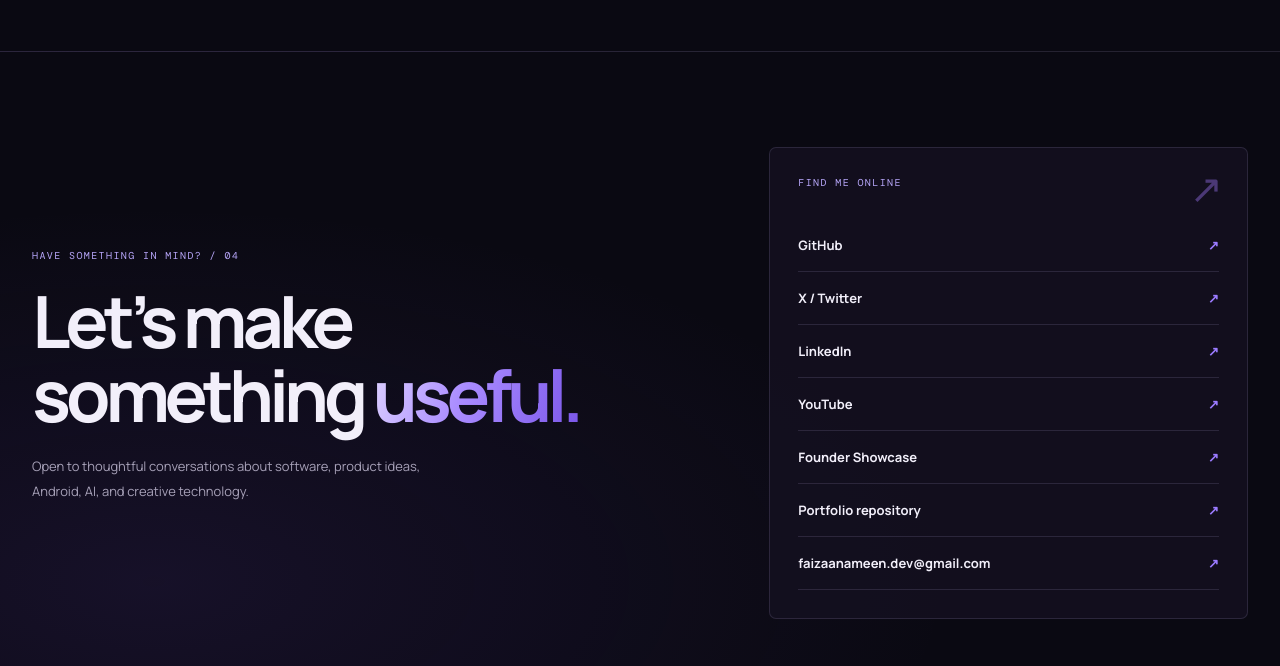
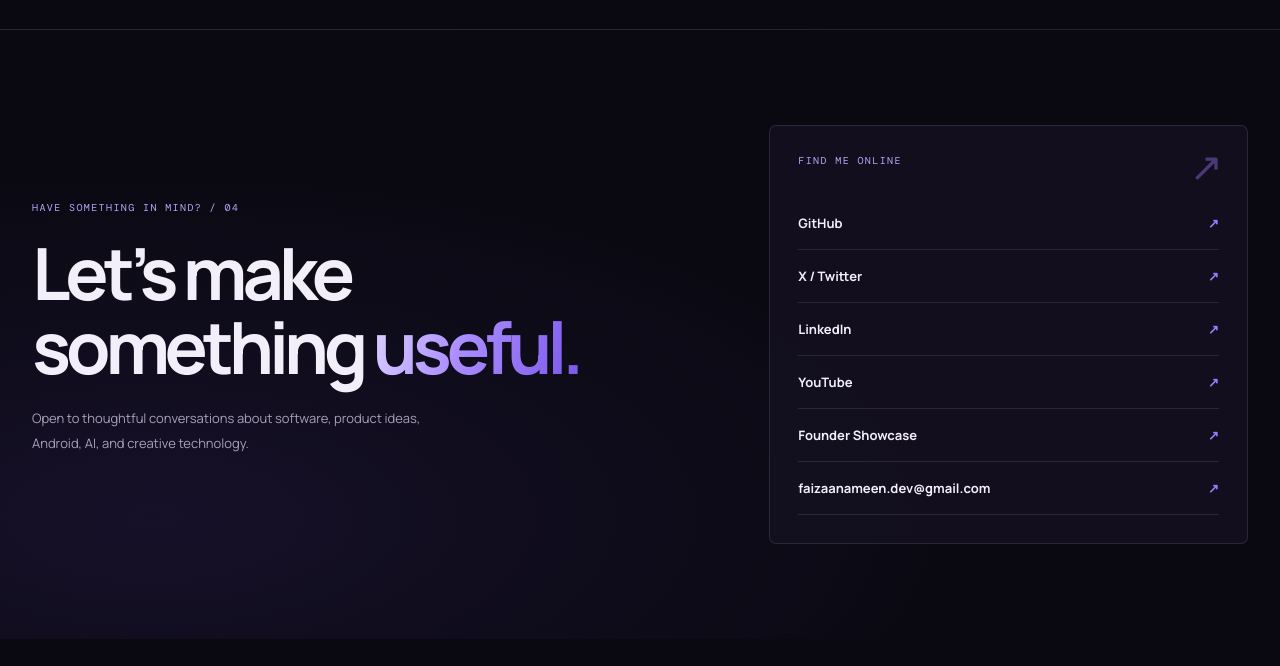
Before and after one commit to faizaanameenr/Faizaan-Ameen, a plain HTML site: page index.html in a window 1280 px wide. Shown: the part 4490-5156 px from the top of the page. Drawn offline with nearby package versions, Linux system fonts and the light colour scheme.

Commit message:
Remove portfolio repository link and fix stray newline text

```diff
--- a/index.html
+++ b/index.html
@@ -23,7 +23,8 @@
   <meta property="og:image" content="https://faizaanameenr.vercel.app/social-preview.svg">
   <meta name="twitter:card" content="summary_large_image">
   <meta name="twitter:title" content="Faizaan Ameen R — Software Developer">
-  <meta name="twitter:description" content="Building useful software across Android, AI, automation, and design.">\n  <meta name="twitter:image" content="https://faizaanameenr.vercel.app/social-preview.svg">
+  <meta name="twitter:description" content="Building useful software across Android, AI, automation, and design.">
+  <meta name="twitter:image" content="https://faizaanameenr.vercel.app/social-preview.svg">
   <script type="application/ld+json">
   {
     "@context": "https://schema.org",
@@ -104,7 +105,7 @@
       </div>
     </section>
     <section class="section-wrap toolkit-section" id="toolkit"><div class="section-heading"><div><div class="eyebrow">TOOLS & INTERESTS / 03</div><h2>The working <span class="gradient-text">toolkit.</span></h2></div><p>A snapshot of the technologies and disciplines I work with or actively explore. Not a claim of equal depth across every tool.</p></div><div class="toolkit-grid"><div class="toolkit-card"><div class="tool-icon">⌘</div><div><h3>Android engineering</h3><p>Kotlin · Jetpack Compose · Material 3 · Gradle</p></div><span>01</span></div><div class="toolkit-card"><div class="tool-icon">◈</div><div><h3>Backend & data</h3><p>Supabase · PostgreSQL · Auth · Data boundaries</p></div><span>02</span></div><div class="toolkit-card"><div class="tool-icon">✳</div><div><h3>AI & agents</h3><p>Gemini · OpenRouter · AI-assisted coding workflows</p></div><span>03</span></div><div class="toolkit-card"><div class="tool-icon">▧</div><div><h3>Design & experience</h3><p>UI/UX · Responsive layouts · Visual consistency</p></div><span>04</span></div><div class="toolkit-card"><div class="tool-icon">⌁</div><div><h3>Automation & quality</h3><p>PowerShell · Build verification · Debugging</p></div><span>05</span></div><div class="toolkit-card"><div class="tool-icon">⌘</div><div><h3>Web foundations</h3><p>HTML · CSS · JavaScript · GitHub</p></div><span>06</span></div></div></section>
-    <section class="contact-section" id="contact"><div class="section-wrap contact-layout"><div><div class="eyebrow">HAVE SOMETHING IN MIND? / 04</div><h2>Let’s make<br>something <span class="gradient-text">useful.</span></h2><p>Open to thoughtful conversations about software, product ideas, Android, AI, and creative technology.</p></div><div class="contact-panel"><span class="contact-orb">↗</span><div class="contact-panel-label">FIND ME ONLINE</div><a href="https://github.com/faizaanameenr" target="_blank" rel="noopener noreferrer">GitHub <span>↗</span></a><a href="https://x.com/faizaanameenr" target="_blank" rel="noopener noreferrer">X / Twitter <span>↗</span></a><a href="https://www.linkedin.com/in/faizaan-ameen-268a84447/" target="_blank" rel="noopener noreferrer">LinkedIn <span>↗</span></a><a href="https://www.youtube.com/@faizaanameenr" target="_blank" rel="noopener noreferrer">YouTube <span>↗</span></a><a href="founder-showcase/">Founder Showcase <span>↗</span></a><a href="https://github.com/faizaanameenr/Faizaan-Ameen" target="_blank" rel="noopener noreferrer">Portfolio repository <span>↗</span></a><a class="contact-email" href="mailto:faizaanameen.dev@gmail.com">faizaanameen.dev@gmail.com <span>↗</span></a></div></div></section>
+    <section class="contact-section" id="contact"><div class="section-wrap contact-layout"><div><div class="eyebrow">HAVE SOMETHING IN MIND? / 04</div><h2>Let’s make<br>something <span class="gradient-text">useful.</span></h2><p>Open to thoughtful conversations about software, product ideas, Android, AI, and creative technology.</p></div><div class="contact-panel"><span class="contact-orb">↗</span><div class="contact-panel-label">FIND ME ONLINE</div><a href="https://github.com/faizaanameenr" target="_blank" rel="noopener noreferrer">GitHub <span>↗</span></a><a href="https://x.com/faizaanameenr" target="_blank" rel="noopener noreferrer">X / Twitter <span>↗</span></a><a href="https://www.linkedin.com/in/faizaan-ameen-268a84447/" target="_blank" rel="noopener noreferrer">LinkedIn <span>↗</span></a><a href="https://www.youtube.com/@faizaanameenr" target="_blank" rel="noopener noreferrer">YouTube <span>↗</span></a><a href="founder-showcase/">Founder Showcase <span>↗</span></a><a class="contact-email" href="mailto:faizaanameen.dev@gmail.com">faizaanameen.dev@gmail.com <span>↗</span></a></div></div></section>
   </main>
   <footer class="footer section-wrap"><a class="brand" href="#home"><span class="brand-mark">F<span>.</span></span><span>FAIZAAN AMEEN</span></a><span>Independent work. Continuous learning.</span><a href="#home" class="back-to-top">BACK TO TOP <svg aria-hidden="true" viewBox="0 0 24 24" width="14" height="14" fill="none" stroke="currentColor" stroke-width="2" stroke-linecap="round" stroke-linejoin="round"><path d="M12 19V5M5 12l7-7 7 7"/></svg></a><small>© <span id="year"></span> Faizaan Ameen R</small></footer>
   <script src="script.js"></script>
```
